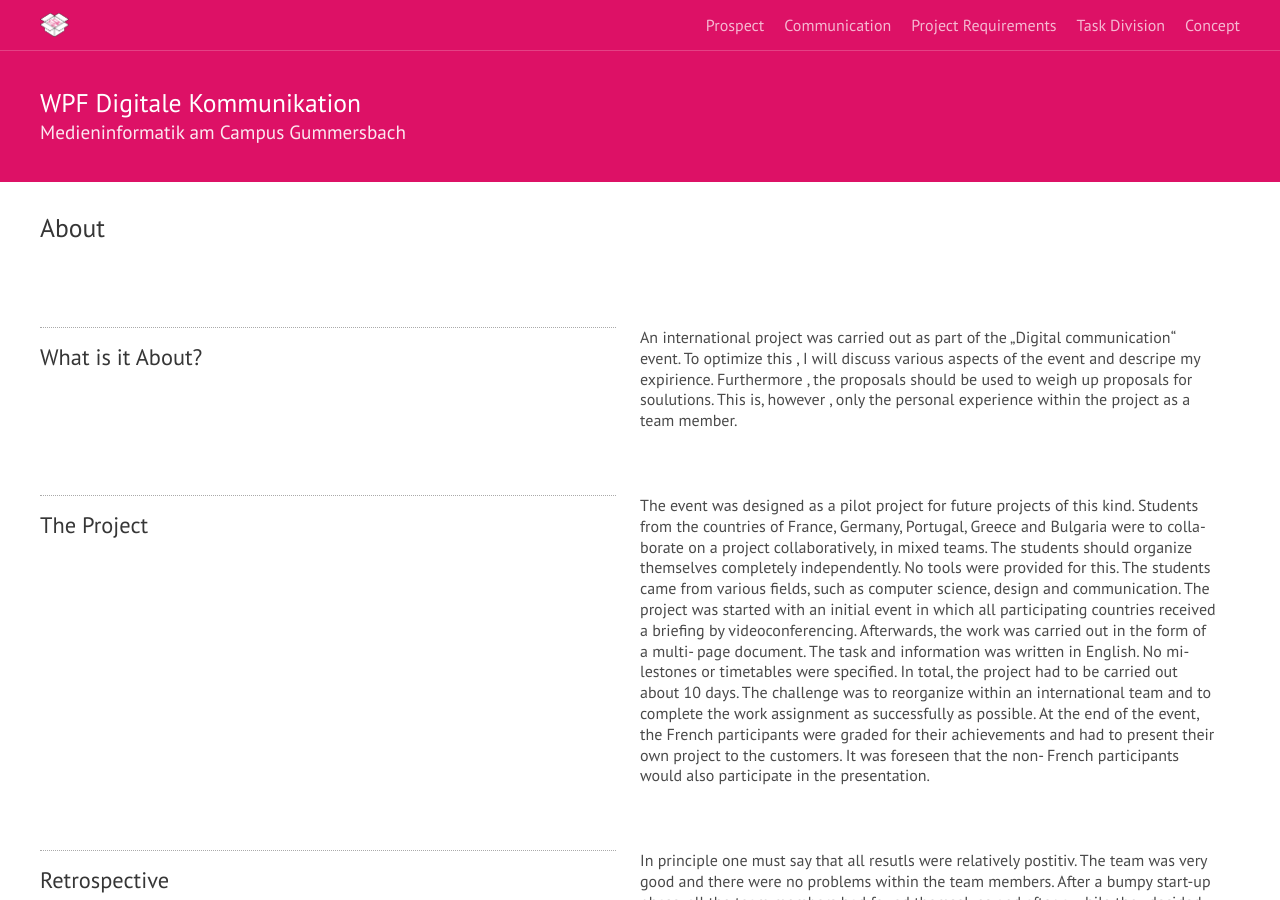
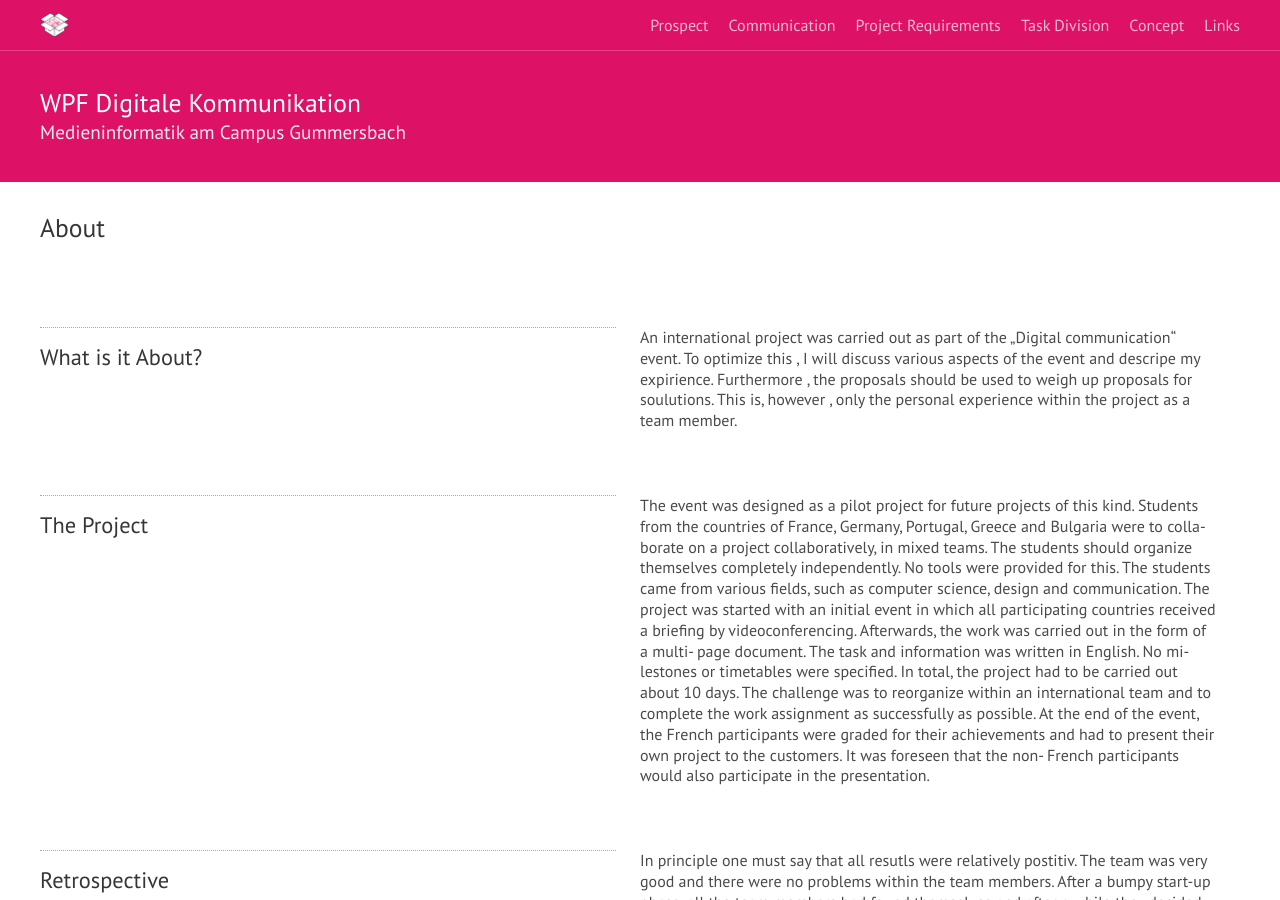
Before and after one commit to th-koeln/wpf_dig_kom, a Jekyll site: the page built from index.md, in a window 1280 px wide and 900 px high. Built offline with Jekyll 4.4.1, drawn with Linux system fonts in a browser that asks for light colours; nearby versions of some CDN libraries.

Commit message:
Update default.html

```diff
--- a/_layouts/default.html
+++ b/_layouts/default.html
@@ -36,6 +36,7 @@
 	          <a href="{{ site.baseurl }}/projectrequirements/" class="nav-item">Project Requirements</a>
 	          <a href="{{ site.baseurl }}/taskdivision/" class="nav-item">Task Division</a>
 	          <a href="{{ site.baseurl }}/concept/" class="nav-item">Concept</a>
+		  <a href="{{ site.baseurl }}/links/" class="nav-item">Links</a>
 	        </div>
 	      </div>
 	    </header>
@@ -76,11 +77,12 @@
 	<footer class="footer is-non-print">
 		<div class="container">
 			<ul class="menu-list">
-	      <li><a href="{{ site.baseurl }}/angebote/" class="nav-item">Prospect</a></li>
-	      <li><a href="{{ site.baseurl }}/timetable/" class="nav-item">Communicaion</a></li>
-	      <li><a href="{{ site.baseurl }}/niveaustufen/" class="nav-item">Project Requirements</a></li>
-	      <li><a href="{{ site.baseurl }}/links/" class="nav-item">Task Division</a></li>
-	      <li><a href="{{ site.baseurl }}/faq/" class="nav-item">Concept</a></li>
+	      <li><a href="{{ site.baseurl }}/prospect/" class="nav-item">Prospect</a></li>
+	      <li><a href="{{ site.baseurl }}/communication/" class="nav-item">Communicaion</a></li>
+	      <li><a href="{{ site.baseurl }}/Requirement/" class="nav-item">Project Requirements</a></li>
+	      <li><a href="{{ site.baseurl }}/division/" class="nav-item">Task Division</a></li>
+	      <li><a href="{{ site.baseurl }}/concept/" class="nav-item">Concept</a></li>
+	      <li><a href="{{ site.baseurl }}/links/" class="nav-item">Links</a></li>
 			</ul>
 		</div>
 	</footer>
```
